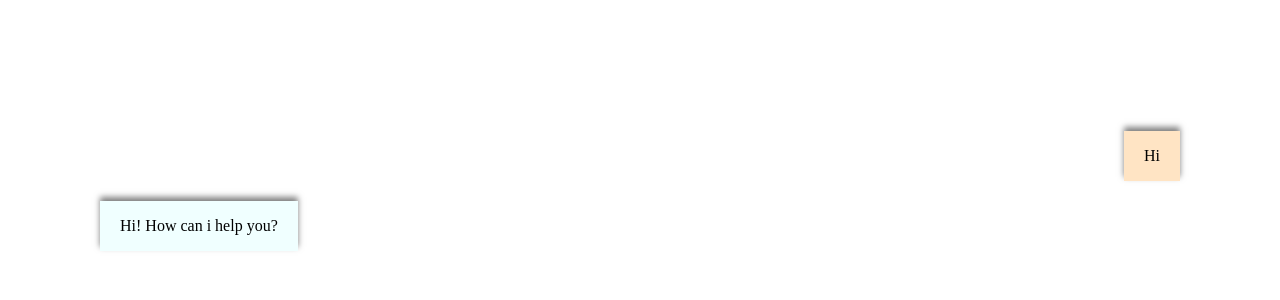
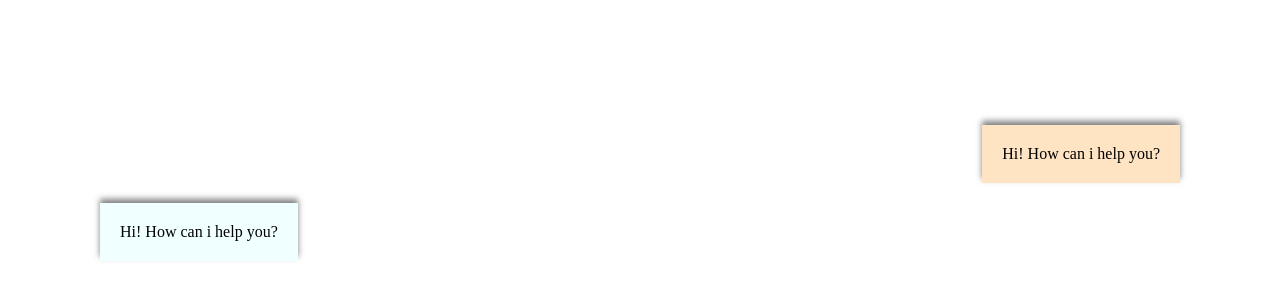
Before and after one commit to Waro0N/GENai-POC, a React (Vite) app in the folder frontend/app/: page / in a window 1280 px wide. Shown: the part 96-396 px from the top of the page. Built offline with nearby package versions, Linux system fonts and the light colour scheme.

Commit message:
UI Answer | Question Component added

```diff
--- a/frontend/app/src/components/answers/answer.module.css
+++ b/frontend/app/src/components/answers/answer.module.css
@@ -5,7 +5,13 @@
   /* justify-content: flex-end; */
   align-items: center;
   max-width: 700px;
-  height: 50px;
+  /* height: 50px; */
+  max-height: 700px;
   /* margin-left: auto; */
   padding: 20px;
 }
+
+.answerText {
+  word-wrap: break-word;
+  word-break: break-all;
+}
--- a/frontend/app/src/components/answers/answer.tsx
+++ b/frontend/app/src/components/answers/answer.tsx
@@ -8,7 +8,7 @@ const Answers: React.FC<AnswerProps> = ({ answer }) => {
   return (
     <>
       <div className={styles.answerContainer}>
-        <p>{answer}</p>
+        <p className={styles.answerText}>{answer}</p>
       </div>
     </>
   );
--- a/frontend/app/src/components/question/question.module.css
+++ b/frontend/app/src/components/question/question.module.css
@@ -5,7 +5,7 @@
   /* justify-content: flex-end; */
   align-items: center;
   max-width: 400px;
-  height: 50px;
+  max-height: 700px;
   margin-left: auto;
   padding: 20px;
 }
--- a/frontend/app/src/pages/chats/chat.tsx
+++ b/frontend/app/src/pages/chats/chat.tsx
@@ -11,7 +11,7 @@ const Chat = () => {
       <div className={styles.container}>
         <div></div>
         <div className={styles.chatContainer}>
-          <UserQuestion question="Hi" />
+          <UserQuestion question="Hi! How can i help you? " />
           <div className={styles.answerContainer}>
             <Answers answer={"Hi! How can i help you?"} />
           </div>
```
